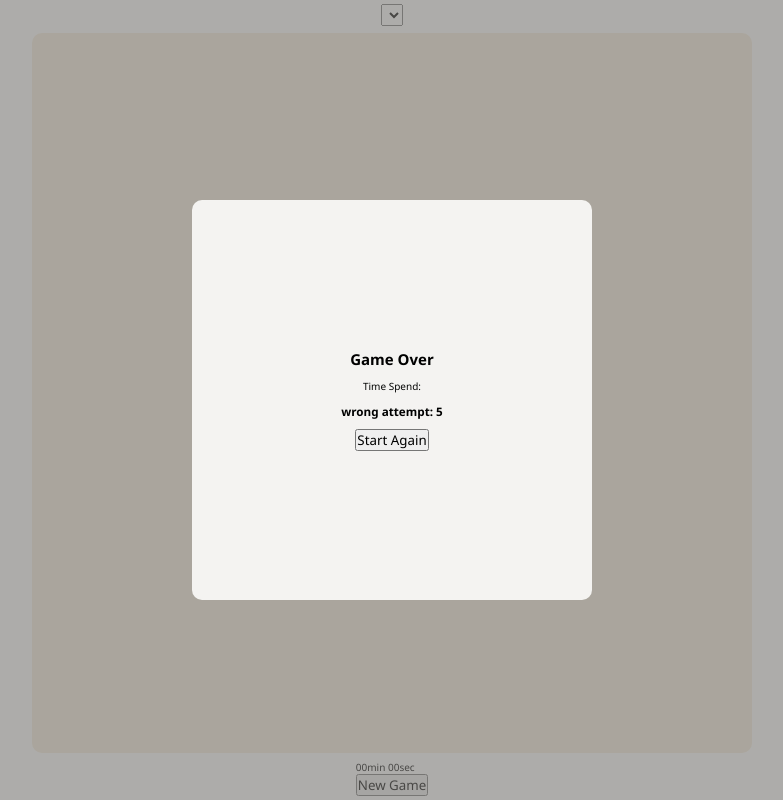
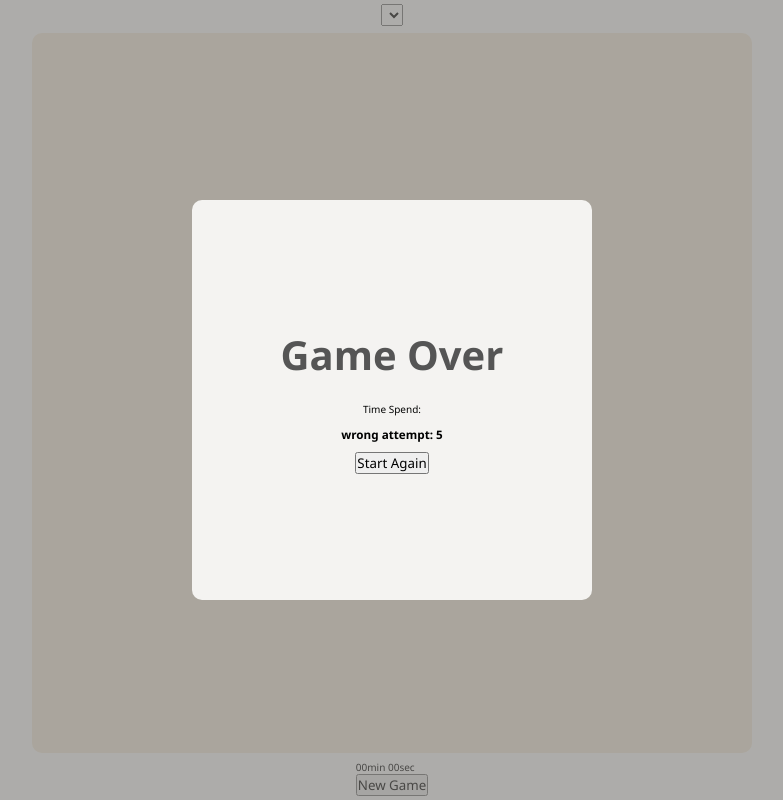
Before and after one commit to abubakar83/memoryGame, a plain HTML site: page index.html in a window 1280 px wide. Shown: the whole page, without its empty margins (248-1031 px from the left). Drawn offline with Linux system fonts and the light colour scheme.

Commit message:
styling .modal-heading

```diff
--- a/style.css
+++ b/style.css
@@ -48,5 +48,7 @@ html {
     border-radius: var(--gap);
 }
 .modal-heading {
-
+    font-size: 4rem;
+    color: var(--light-gray);
+    margin-bottom: var(--gap);
 }
```
